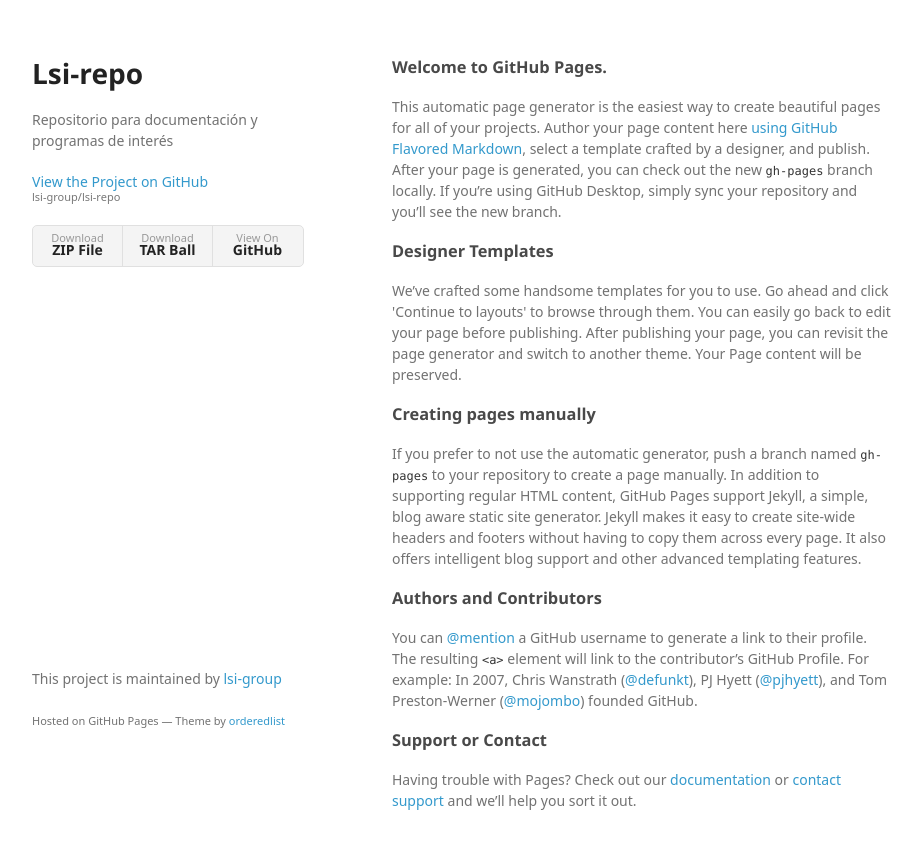
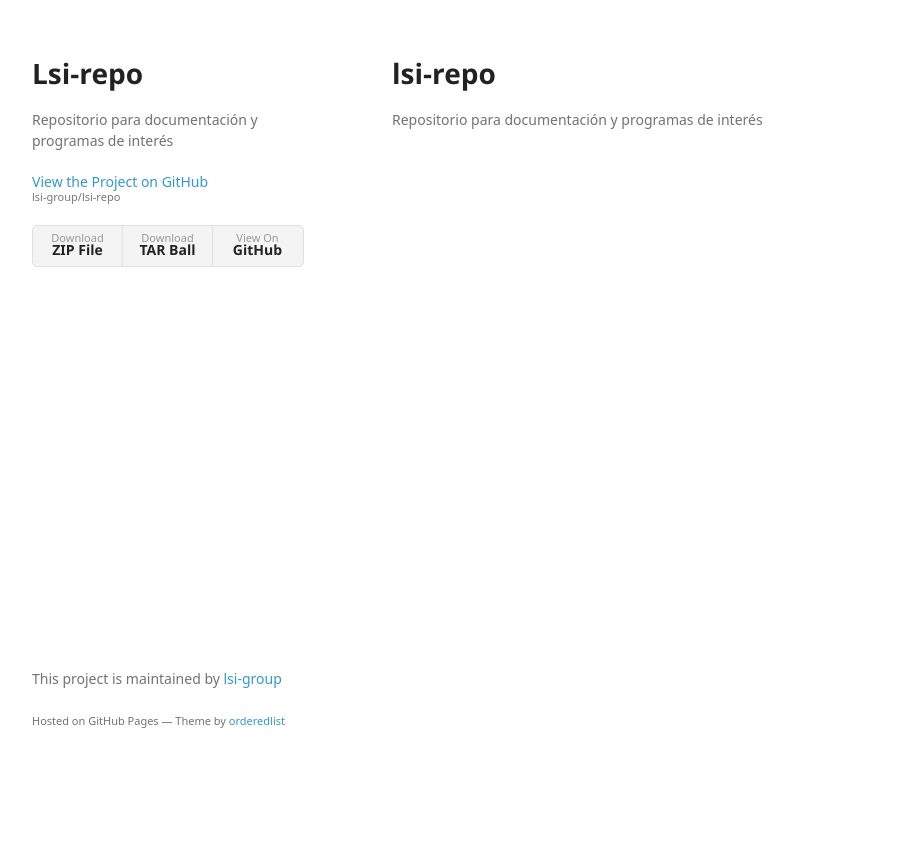
Before and after one commit to lsi-group/lsi-repo, a plain HTML site: page index.html in a window 1280 px wide. Shown: the whole page, without its empty margins (178-1100 px from the left). After the commit the page ends 800 px from the top, so only its background shows below. Drawn offline with Linux system fonts and the light colour scheme; a web font is replaced by a local one.

```diff
--- a/index.html
+++ b/index.html
@@ -28,30 +28,10 @@
         </ul>
       </header>
       <section>
-        <h3>
-<a id="welcome-to-github-pages" class="anchor" href="#welcome-to-github-pages" aria-hidden="true"><span class="octicon octicon-link"></span></a>Welcome to GitHub Pages.</h3>
+        <h1>
+<a id="lsi-repo" class="anchor" href="#lsi-repo" aria-hidden="true"><span class="octicon octicon-link"></span></a>lsi-repo</h1>
 
-<p>This automatic page generator is the easiest way to create beautiful pages for all of your projects. Author your page content here <a href="https://guides.github.com/features/mastering-markdown/">using GitHub Flavored Markdown</a>, select a template crafted by a designer, and publish. After your page is generated, you can check out the new <code>gh-pages</code> branch locally. If you’re using GitHub Desktop, simply sync your repository and you’ll see the new branch.</p>
-
-<h3>
-<a id="designer-templates" class="anchor" href="#designer-templates" aria-hidden="true"><span class="octicon octicon-link"></span></a>Designer Templates</h3>
-
-<p>We’ve crafted some handsome templates for you to use. Go ahead and click 'Continue to layouts' to browse through them. You can easily go back to edit your page before publishing. After publishing your page, you can revisit the page generator and switch to another theme. Your Page content will be preserved.</p>
-
-<h3>
-<a id="creating-pages-manually" class="anchor" href="#creating-pages-manually" aria-hidden="true"><span class="octicon octicon-link"></span></a>Creating pages manually</h3>
-
-<p>If you prefer to not use the automatic generator, push a branch named <code>gh-pages</code> to your repository to create a page manually. In addition to supporting regular HTML content, GitHub Pages support Jekyll, a simple, blog aware static site generator. Jekyll makes it easy to create site-wide headers and footers without having to copy them across every page. It also offers intelligent blog support and other advanced templating features.</p>
-
-<h3>
-<a id="authors-and-contributors" class="anchor" href="#authors-and-contributors" aria-hidden="true"><span class="octicon octicon-link"></span></a>Authors and Contributors</h3>
-
-<p>You can <a href="https://github.com/blog/821" class="user-mention">@mention</a> a GitHub username to generate a link to their profile. The resulting <code>&lt;a&gt;</code> element will link to the contributor’s GitHub Profile. For example: In 2007, Chris Wanstrath (<a href="https://github.com/defunkt" class="user-mention">@defunkt</a>), PJ Hyett (<a href="https://github.com/pjhyett" class="user-mention">@pjhyett</a>), and Tom Preston-Werner (<a href="https://github.com/mojombo" class="user-mention">@mojombo</a>) founded GitHub.</p>
-
-<h3>
-<a id="support-or-contact" class="anchor" href="#support-or-contact" aria-hidden="true"><span class="octicon octicon-link"></span></a>Support or Contact</h3>
-
-<p>Having trouble with Pages? Check out our <a href="https://help.github.com/pages">documentation</a> or <a href="https://github.com/contact">contact support</a> and we’ll help you sort it out.</p>
+<p>Repositorio para documentación y programas de interés</p>
       </section>
       <footer>
         <p>This project is maintained by <a href="https://github.com/lsi-group">lsi-group</a></p>
```
Also changed, not shown: params.json (+1 -1 lines).
